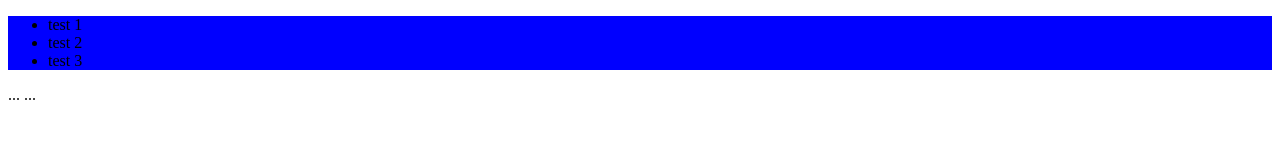
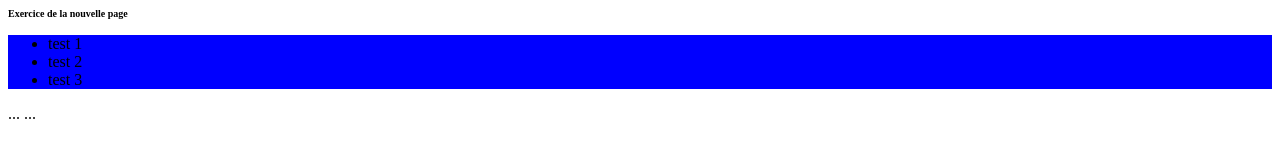
Before and after one commit to Swiit42/Exercice_Weekend, a plain HTML site: page index.html in a window 1280 px wide. Drawn offline with Linux system fonts and the light colour scheme.

Commit message:
ajout h1 html

```diff
--- a/index.html
+++ b/index.html
@@ -7,6 +7,7 @@
   <script src="script.js"></script>
 </head>
 <body>
+  <h1> Exercice de la nouvelle page </h1>
     <nav>
       <ul>
         <li> test 1 </li>
```
